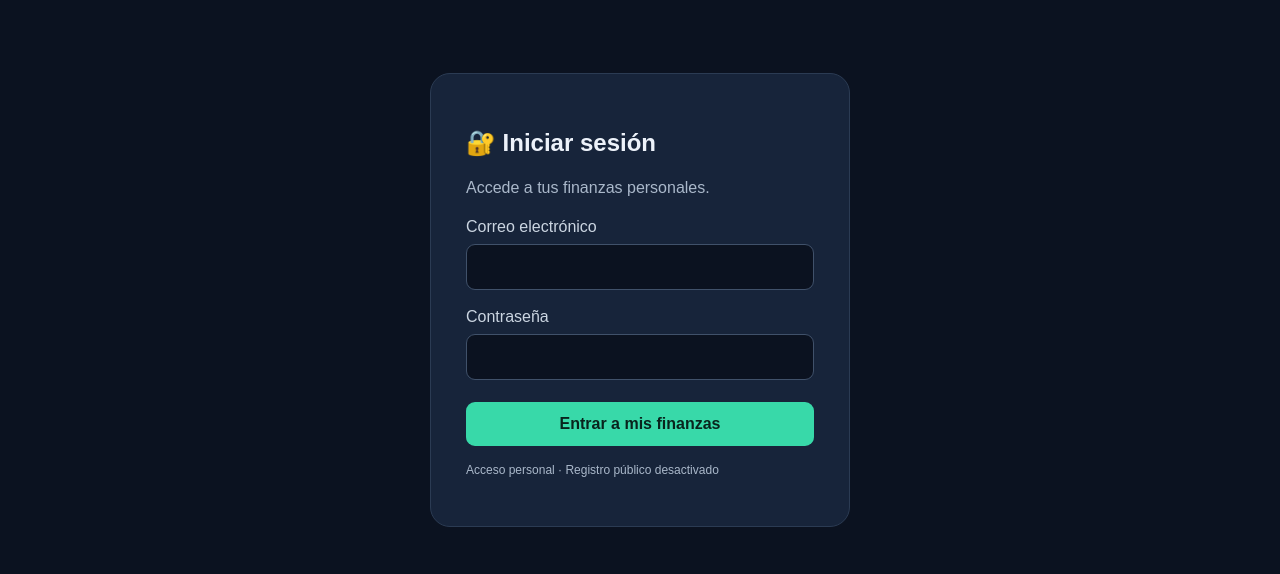
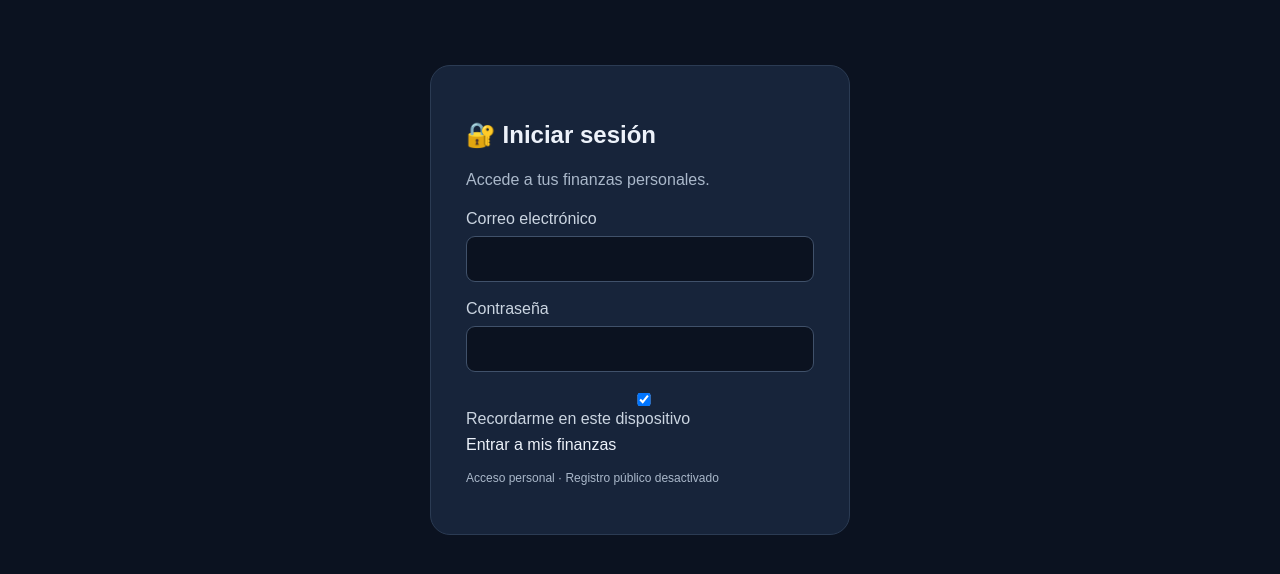
Before and after one commit to claudiovalencia2004-ux/PAPI-RIKI, a plain HTML site: page index.html in a window 1280 px wide. Shown: the part 68-642 px from the top of the page. Drawn offline with nearby package versions, Linux system fonts and the light colour scheme.

Commit message:
Update index.html

```diff
--- a/index.html
+++ b/index.html
@@ -155,7 +155,18 @@ input:focus { outline: 2px solid #38d9a9; }
       <input id="password" type="password"
         autocomplete="current-password" required>
 
-      <button id="submit" class="btn" type="submit">
+
+<div class="remember-option">
+  <label for="rememberMe">
+    <input
+      type="checkbox"
+      id="rememberMe"
+      checked
+    >
+    Recordarme en este dispositivo
+  </label>
+</div>
+
         Entrar a mis finanzas
       </button>
     </form>
```
